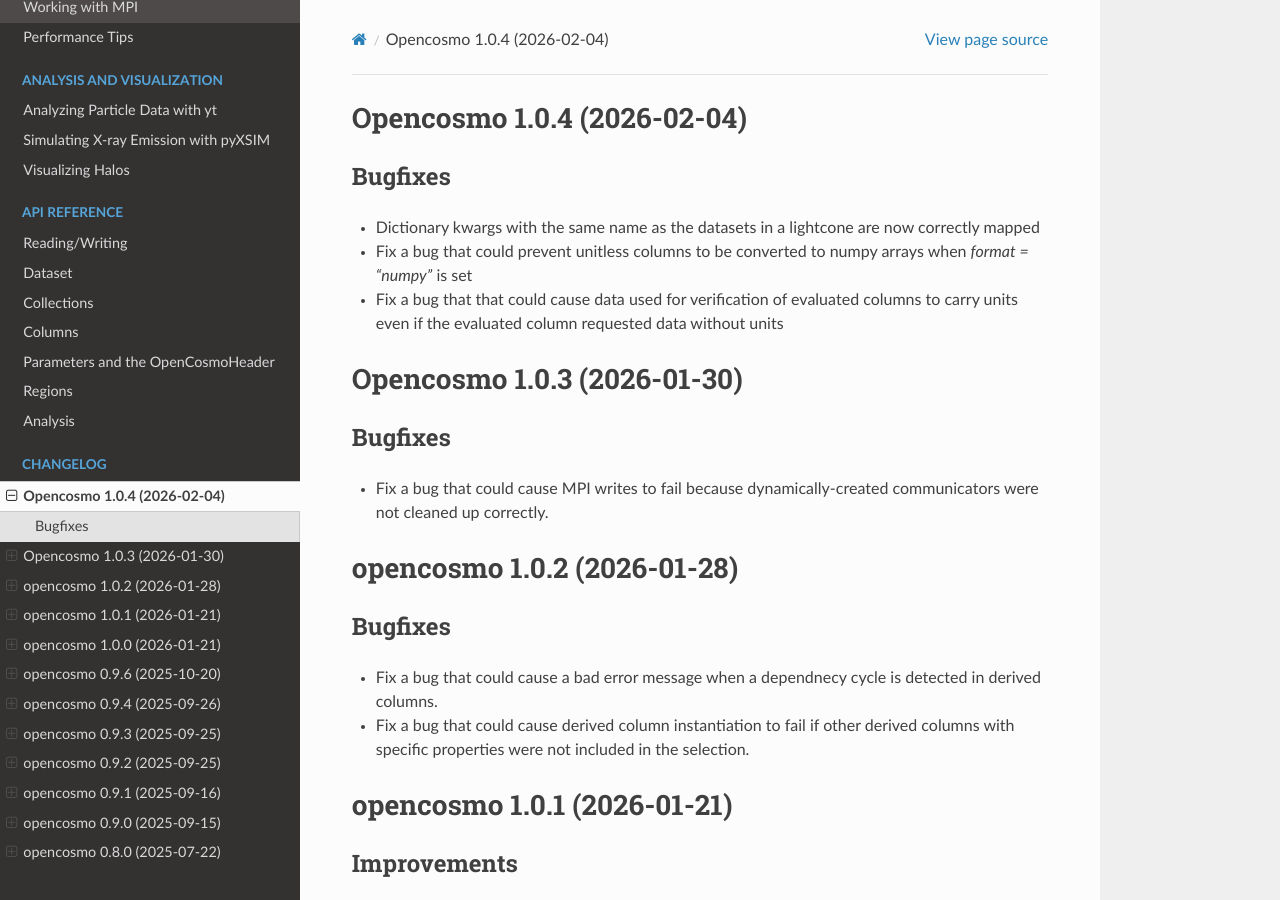
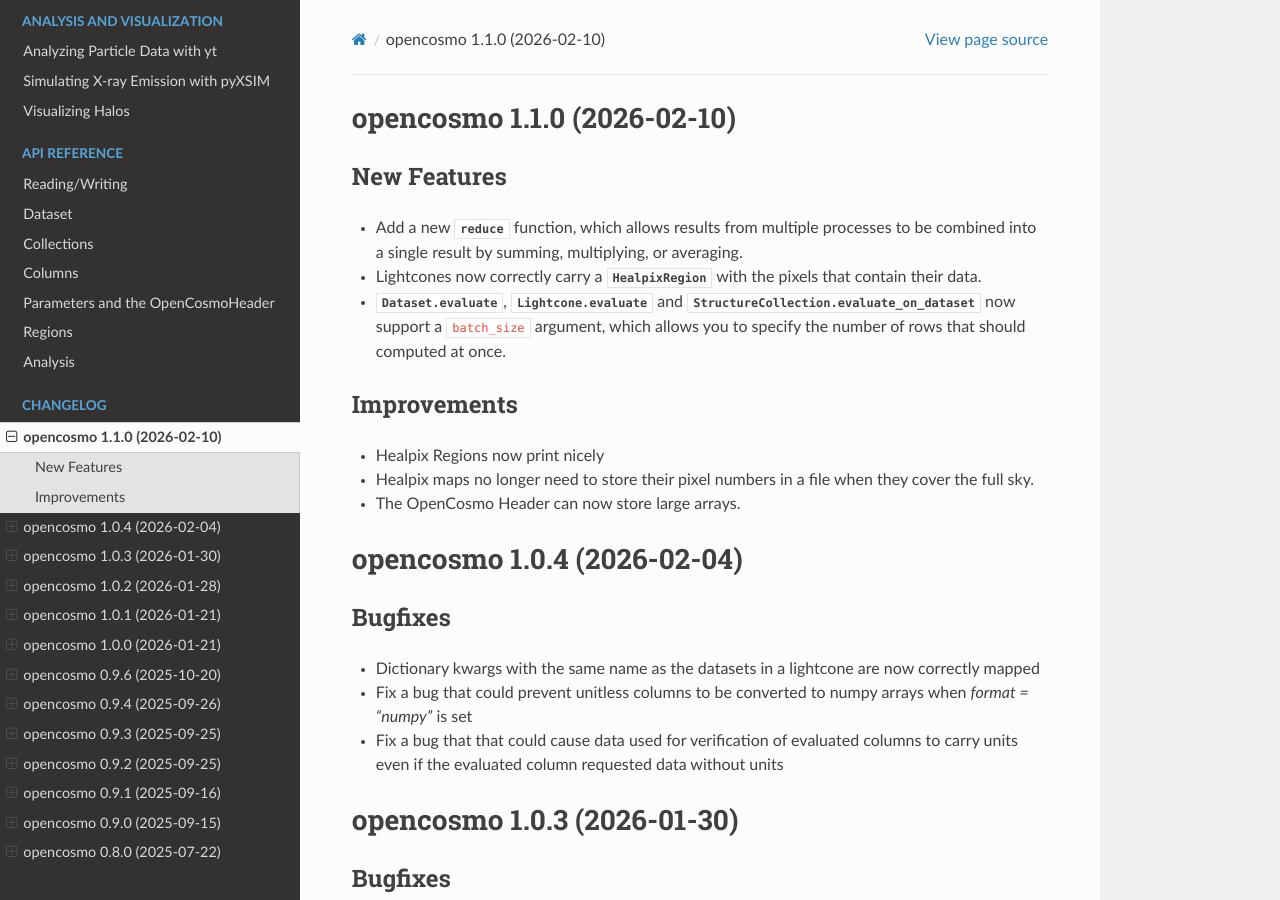
Before and after one commit to ArgonneCPAC/OpenCosmo, a Sphinx documentation site: the page built from docs/source/changelog.rst, in a window 1280 px wide and 900 px high. Built offline with Sphinx 7.4.7 and the Read the Docs theme 3.1.0, drawn with Linux system fonts in a browser that asks for light colours.

Commit message:
Bump to 1.1.0, render changelog

```diff
--- a/changes/+09af51ad.feature.rst
+++ /dev/null
@@ -1 +0,0 @@
-`Dataset.evaluate <opencosmo.Dataset.evaluate>`, `Lightcone.evaluate <opencosmo.Lightcone.evaluate>` and `StructureCollection.evaluate_on_dataset <opencosmo.StructureCollection.evaluate_on_dataset>` now support a :code:`batch_size` argument, which allows you to specify the number of rows that should computed at once.
--- a/changes/+3d26aa64.improvement.rst
+++ /dev/null
@@ -1 +0,0 @@
-Healpix maps no longer need to store their pixel numbers in a file when they cover the full sky.
--- a/changes/+4c6edc82.improvement.rst
+++ /dev/null
@@ -1 +0,0 @@
-Healpix Regions now print nicely
--- a/changes/+888b1dd0.feature.rst
+++ /dev/null
@@ -1,2 +0,0 @@
-Lightcones now correctly carry a :py:class:`HealpixRegion <opencosmo.spatial.region.HealpixRegion>` with the pixels that
-contain their data.
--- a/changes/+a8aabead.improvement.rst
+++ /dev/null
@@ -1 +0,0 @@
-The OpenCosmo Header can now store large arrays.
--- a/changes/+f6a5855a.feature.rst
+++ /dev/null
@@ -1 +0,0 @@
-Add a new :meth:`reduce <opencosmo.analysis.reduce>` function, which allows results from multiple processes to be combined into a single result by summing, multiplying, or averaging.
--- a/docs/source/changelog.rst
+++ b/docs/source/changelog.rst
@@ -1,4 +1,24 @@
-Opencosmo 1.0.4 (2026-02-04)
+opencosmo 1.1.0 (2026-02-10)
+===============================
+
+New Features
+------------
+
+- Add a new :meth:`reduce <opencosmo.analysis.reduce>` function, which allows results from multiple processes to be combined into a single result by summing, multiplying, or averaging.
+- Lightcones now correctly carry a :py:class:`HealpixRegion <opencosmo.spatial.HealpixRegion>` with the pixels that
+  contain their data.
+- :meth:`Dataset.evaluate <opencosmo.Dataset.evaluate>`, :meth:`Lightcone.evaluate <opencosmo.Lightcone.evaluate>` and :meth:`StructureCollection.evaluate_on_dataset <opencosmo.StructureCollection.evaluate_on_dataset>` now support a :code:`batch_size` argument, which allows you to specify the number of rows that should computed at once.
+
+
+Improvements
+------------
+
+- Healpix Regions now print nicely
+- Healpix maps no longer need to store their pixel numbers in a file when they cover the full sky.
+- The OpenCosmo Header can now store large arrays.
+
+
+opencosmo 1.0.4 (2026-02-04)
 ===============================
 
 Bugfixes
@@ -9,7 +29,7 @@ Bugfixes
 - Fix a bug that that could cause data used for verification of evaluated columns to carry units even if the evaluated column requested data without units
 
 
-Opencosmo 1.0.3 (2026-01-30)
+opencosmo 1.0.3 (2026-01-30)
 ===============================
 
 Bugfixes
--- a/docs/source/conf.py
+++ b/docs/source/conf.py
@@ -9,7 +9,7 @@
 project = "OpenCosmo"
 copyright = "2026, OpenCosmo Team"
 author = "OpenCosmo Team"
-release = "1.0.4"
+release = "1.1.0"
 
 # -- General configuration ---------------------------------------------------
 # https://www.sphinx-doc.org/en/master/usage/configuration.html#general-configuration
--- a/docs/source/spatial_ref.rst
+++ b/docs/source/spatial_ref.rst
@@ -13,3 +13,7 @@ Regions can be used to spatially query datasets and collections. Regions are con
 .. autoclass:: opencosmo.spatial.ConeRegion
    :members:
    :member-order: bysource
+
+.. autoclass:: opencosmo.spatial.HealpixRegion
+   :members:
+   :member-order: bysource
--- a/pyproject.toml
+++ b/pyproject.toml
@@ -1,6 +1,6 @@
 [project]
 name = "opencosmo"
-version = "1.0.4"
+version = "1.1.0"
 description = "OpenCosmo Python Toolkit"
 authors = [
   { name = "Patrick Wells", email = "pwells@anl.gov" },
--- a/src/opencosmo/__init__.py
+++ b/src/opencosmo/__init__.py
@@ -9,7 +9,7 @@ from .dataset import Dataset
 from .io import open, write
 from .spatial import make_box, make_cone
 
-__version__ = "1.0.4"
+__version__ = "1.1.0"
 
 __all__ = [
     "write",
```
Also changed, not shown: 2 other files.
